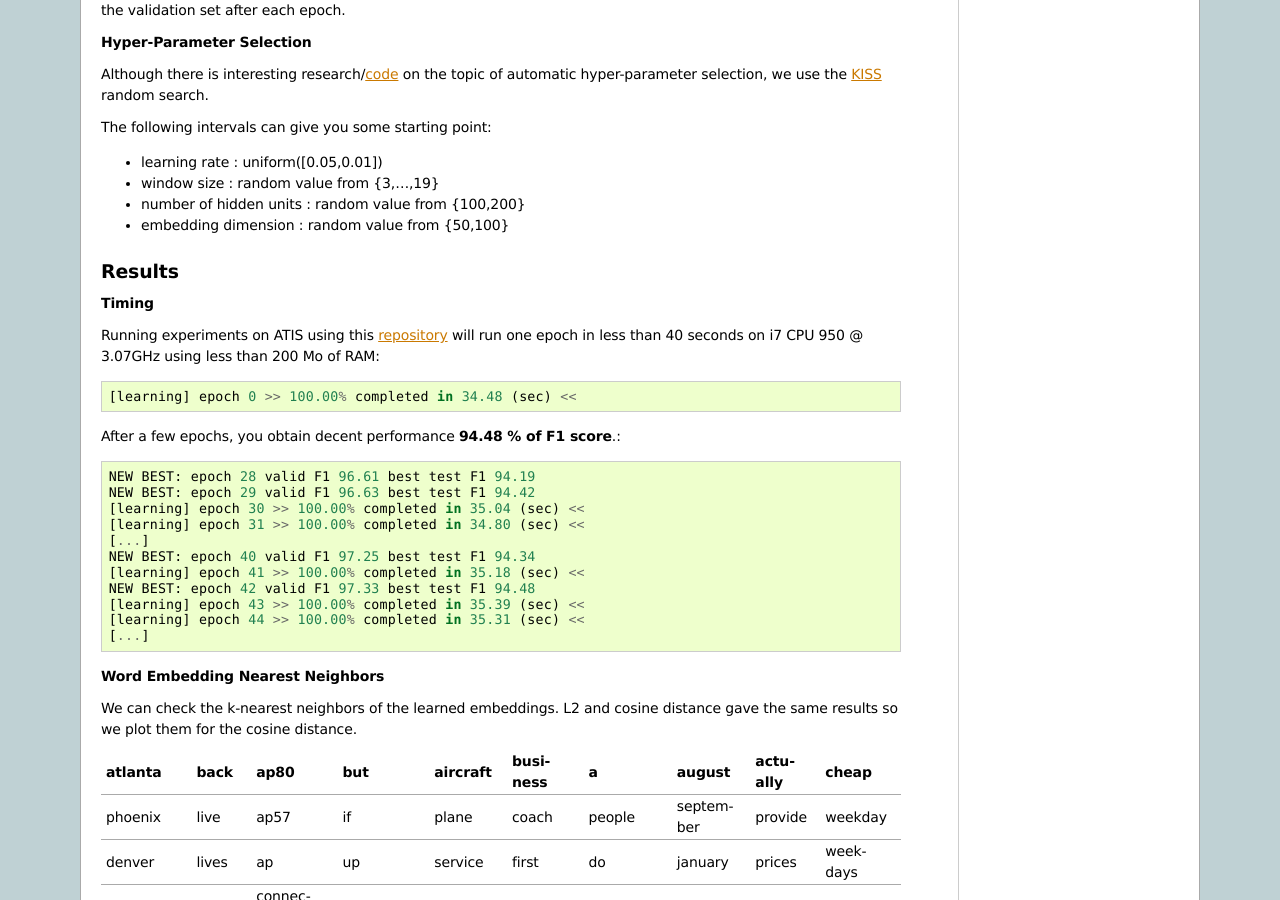
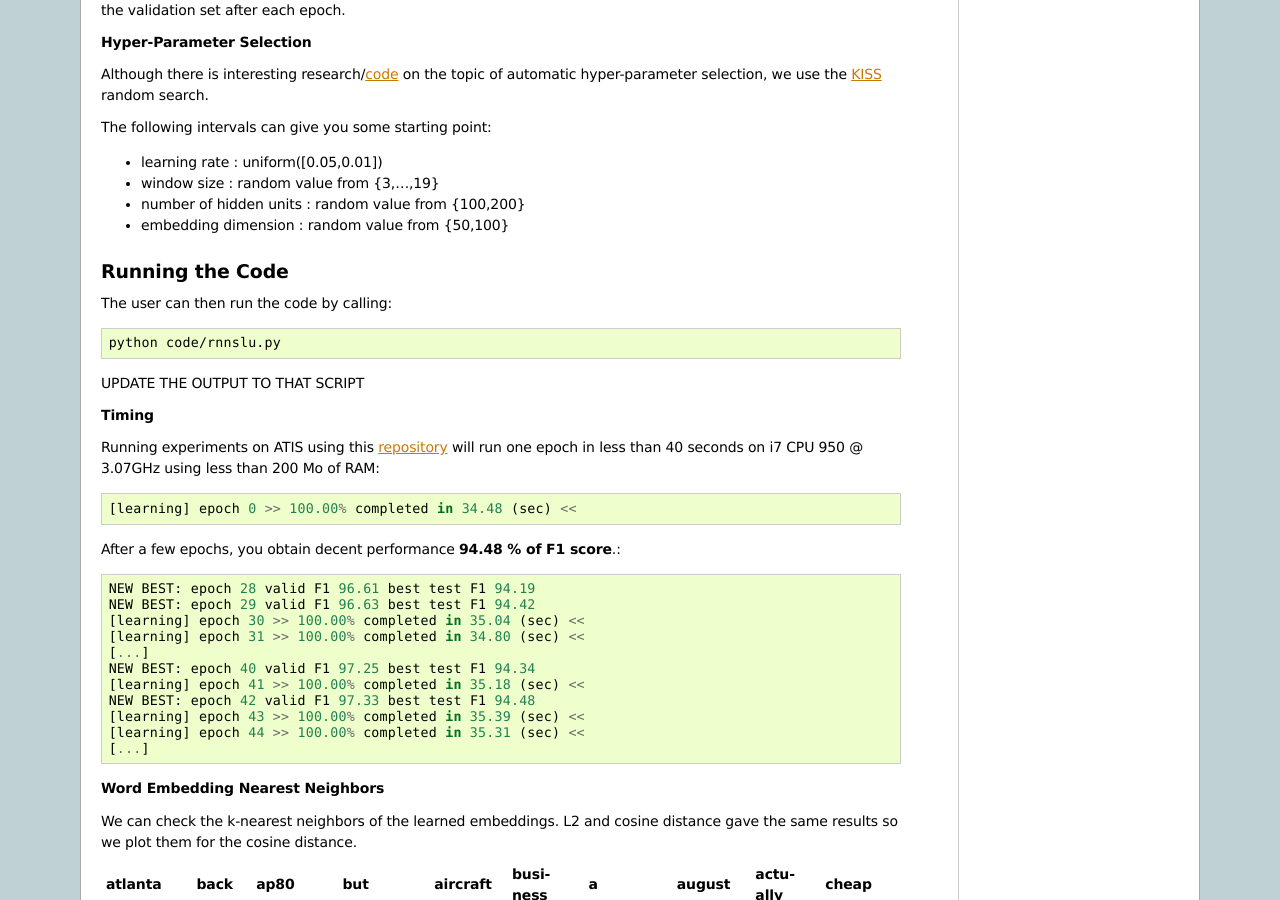
Before and after one commit to lisa-lab/DeepLearningTutorials, a Sphinx documentation site: the page built from doc/rnnslu.txt, in a window 1280 px wide and 900 px high, scrolled down 5621 px. Built offline with Sphinx 7.4.7, drawn with Linux system fonts in a browser that asks for light colours; formulas are drawn with MathJax 3; pages that are not in the unit, such as notebooks, are missing from menus; some of the changed text lies outside the part shown.

Commit message:
some updates.

```diff
--- a/doc/rnnslu.txt
+++ b/doc/rnnslu.txt
@@ -358,8 +358,17 @@ The following intervals can give you some starting point:
 * number of hidden units : random value from {100,200}
 * embedding dimension : random value from {50,100}
 
-Results
-+++++++
+Running the Code
+++++++++++++++++
+
+The user can then run the code by calling:
+
+.. code-block:: bash
+
+    python code/rnnslu.py
+
+UPDATE THE OUTPUT TO THAT SCRIPT
+
 
 **Timing**
 
```
Also changed, not shown: 1 other file.
